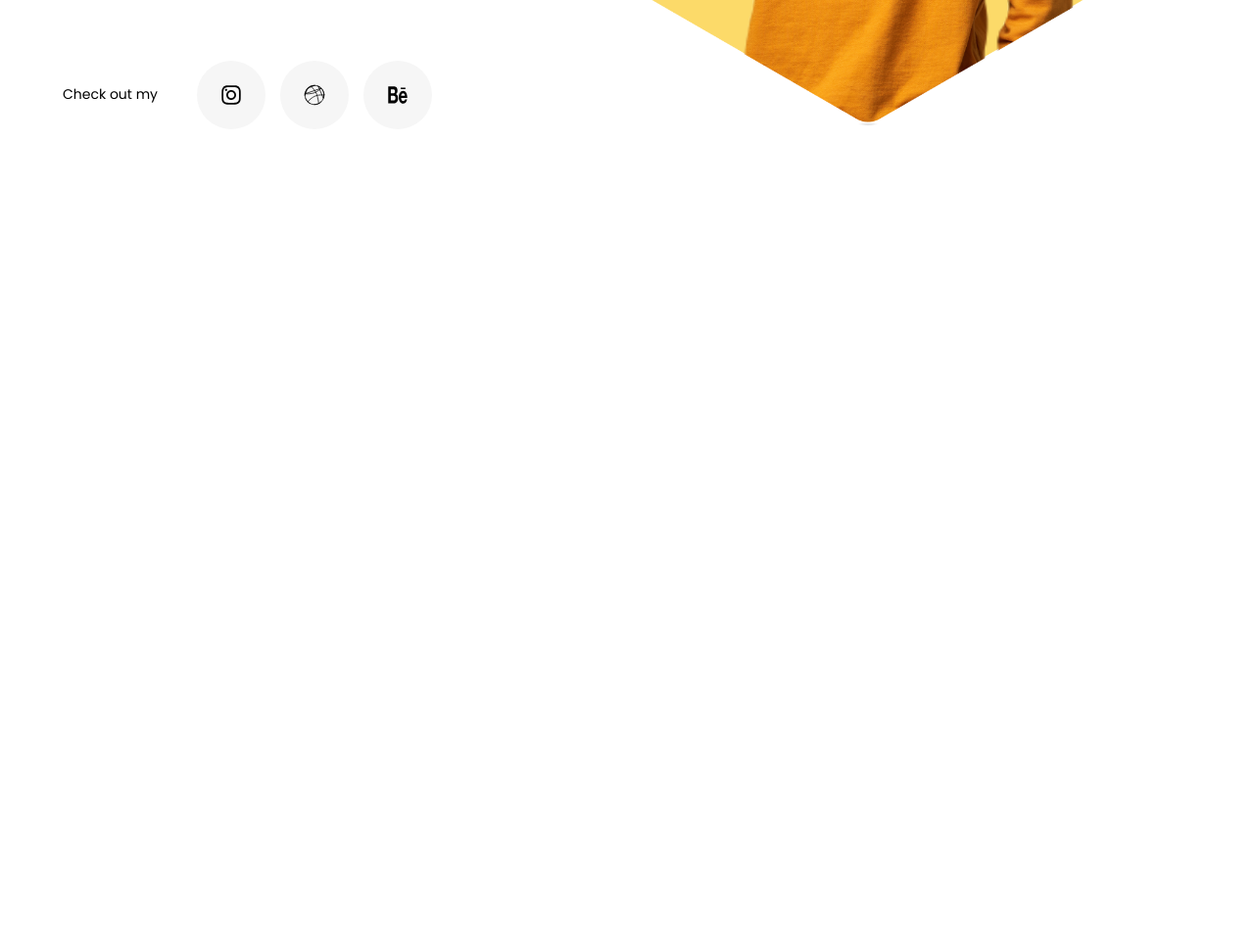
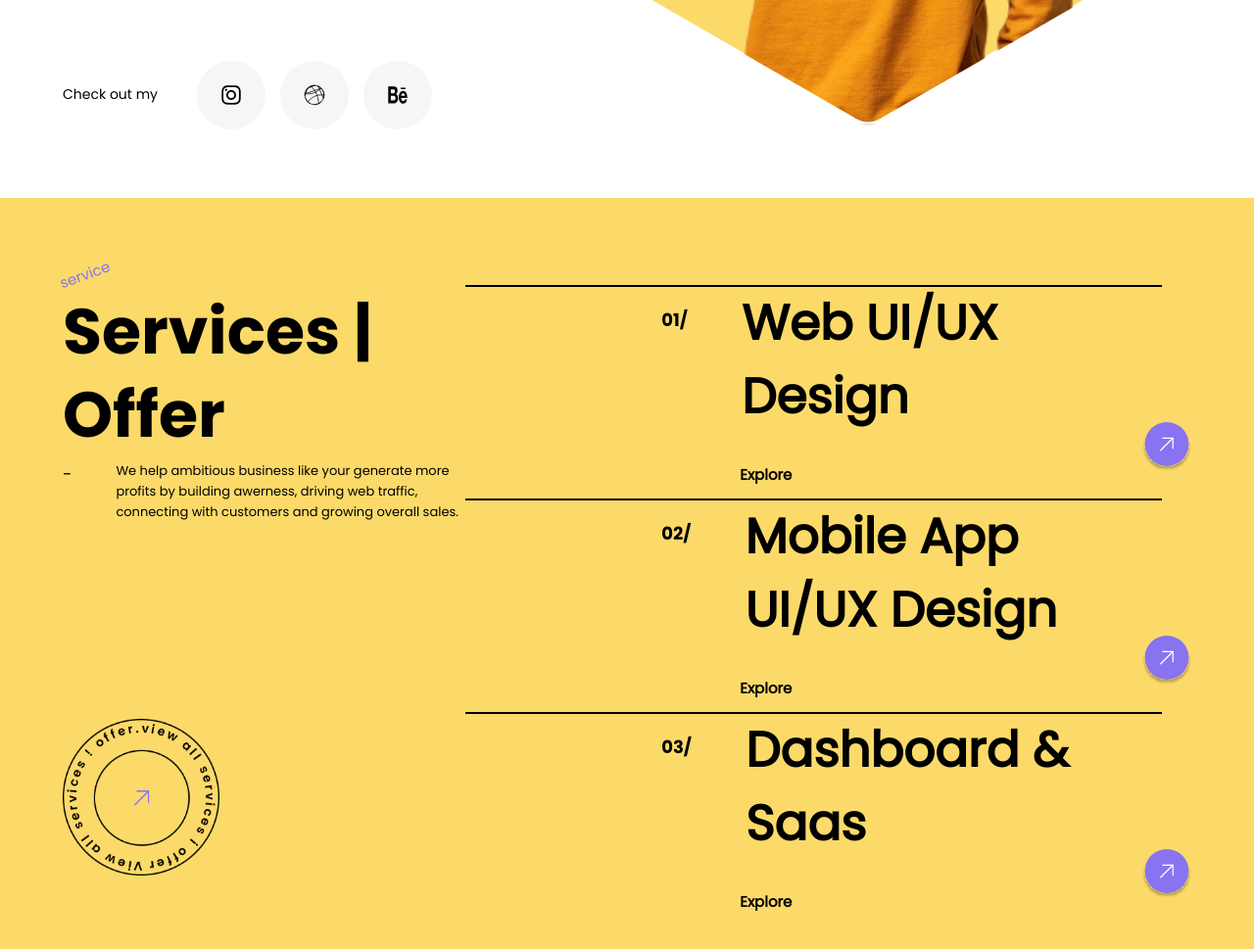
Before and after one commit to mahshuk/portflio_static_website, a plain HTML site: page index.html in a window 1280 px wide. Shown: the part 655-1624 px from the top of the page at 98% size. Before the commit the page ends 857 px from the top, so only its background shows below. Drawn offline with Linux system fonts and the light colour scheme.

Commit message:
services section completed

```diff
--- a/css/style.css
+++ b/css/style.css
@@ -268,3 +268,105 @@ header section.container nav.right ul li a.button {
 	width: 100%;
 
 }
+#services {
+	background: #FCDA69;
+	padding: 7% 0;
+}
+#services section.wrapper {
+
+}
+#services section.content {
+	display: flex;
+	justify-content: space-between;
+}
+#services section.content section.left {
+
+}
+#services section.content section.left h6 {
+	transform: rotate(-20deg);
+    top: -90px;
+    position: relative;
+    color: #8873EF;
+    right: 16px;
+    font-size: 15px;
+}
+#services section.content section.left h1 {
+	font-size: 65px;
+    font-family: 'Poppins-Bold';
+    max-width: 450px;
+    line-height: 1.3em;
+    margin-top: -17px;
+    margin-bottom: 5px;
+}
+#services section.content section.left div.help {
+
+}
+#services section.content section.left div.help ul {
+	display: flex;
+}
+#services section.content section.left div.help ul li {
+
+}
+#services section.content section.left div.help ul  li div.arrow {
+
+}
+#services section.content section.left div.help ul li p {
+	max-width: 380px;
+	margin-left: 45px;
+	font-size: 13px;
+	color: #5d5026:
+}
+#services section.content section.left div.help div.image {
+	width: 160px;
+    margin-top: 200px;
+}
+#services section.content section.left div.help div.image img  {
+	width: 100%;
+	display: block;
+}
+#services section.content section.right {
+
+}
+#services section.content section.right div.first {
+
+}
+#services section.content section.right div.first hr.line {
+	border: 1px solid #000;
+    margin-left: -200px;
+    margin-right: 30px;
+}
+#services section.content section.right div.first ul {
+	display: flex;
+}
+#services section.content section.right div.first ul li {
+	margin-right: 55px;
+    margin-bottom: 30px;
+}
+#services section.content section.right div.first ul li h4 {
+	font-family: 'Poppins-Bold';
+	margin-top: 20px;
+	font-size: 18px;
+}
+#services section.content section.right div.first ul li h3 {
+	font-weight: 800;
+    font-size: 50px;
+    max-width: 400px;
+}
+#services section.content section.right div.second {
+	display: flex;
+	justify-content: space-between;
+}
+#services section.content section.right div.second h5 {
+	font-size: 15px;
+	font-weight: 600;
+	margin-left: 80px;
+}
+#services section.content section.right div.second div.violet {
+	width: 50px;
+    margin-top: -42px;
+    margin-bottom: 28px;
+}
+#services section.content section.right div.second div.violet img {
+	width: 100%;
+	display: block;
+}
--- a/index.html
+++ b/index.html
@@ -74,11 +74,84 @@
                             <div class="play">
                                 <img src="Assets/play-icon.svg" alt="">
                             </div>
-
                         </div>
                     </div>
-                </section>
-            </section>
-        </section>
+                </section><!-- (header > .content) -->
+            </section><!-- (spotlight > .wrapper) -->
+        </section><!-- (spotlight) -->
+        <section id="services">
+            <section class="wrapper">
+                <section class="content">
+                    <section class="left">
+                        <h6>
+                           service
+                        </h6>
+                        <h1>
+                            Services | Offer
+                        </h1>
+                        <div class="help">
+                            <ul>
+                                <li>
+                                    <div class="arrow"> -</div>
+                                </li>
+                                <li>
+                                    <p>We help ambitious business like your generate more
+                                        profits by building awerness, driving web traffic,
+                                        connecting with customers and growing overall sales.
+                                    </p>
+                                </li>
+                            </ul>
+                            <div class="image">
+                                <img src="Assets/view-all-service-seal.png" alt="">
+                            </div>
+                    </section>
+                    <section class="right">
+                        <div class="first">
+                            <hr class="line">
+                            <ul>
+                                <li>
+                                    <h4>01/</h4>
+                                </li>
+                                <li>
+                                    <h3>Web UI/UX Design</h3>
+                                </li>
+                            </ul>
+                            <div class="second">
+                                <h5>Explore</h5>
+                                <div class="violet">
+                                    <img src="Assets/service-arrow.svg" alt="">
+                                </div>
+                            </div>
+                        </div>
+                        <div class="first">
+                            <hr class="line">
+                            <ul>
+                                <li><h4>02/</h4></li>
+                                <li><h3>Mobile App UI/UX Design</h3></li>
+                            </ul>
+                            <div class="second">
+                                <h5>Explore</h5>
+                                <div class="violet">
+                                    <img src="Assets/service-arrow.svg" alt="">
+                                </div>
+                            </div>
+                        </div>
+                        <div class="first">
+                            <hr class="line">
+                            <ul>
+                                <li><h4>03/</h4></li>
+                                <li><h3>Dashboard & Saas</h3></li>
+                            </ul>
+                        </div>
+                        <div class="second">
+                            <h5>Explore</h5>
+                            <div class="violet">
+                                <img src="Assets/service-arrow.svg" alt="">
+                            </div>
+                        </div>
+                    </section><!-- (services > .right) -->
+                </section><!-- (services > .content) -->
+            </section><!-- (services > .wrapper) -->
+        </section><!-- (services) -->
     </body>
 </html>
```
